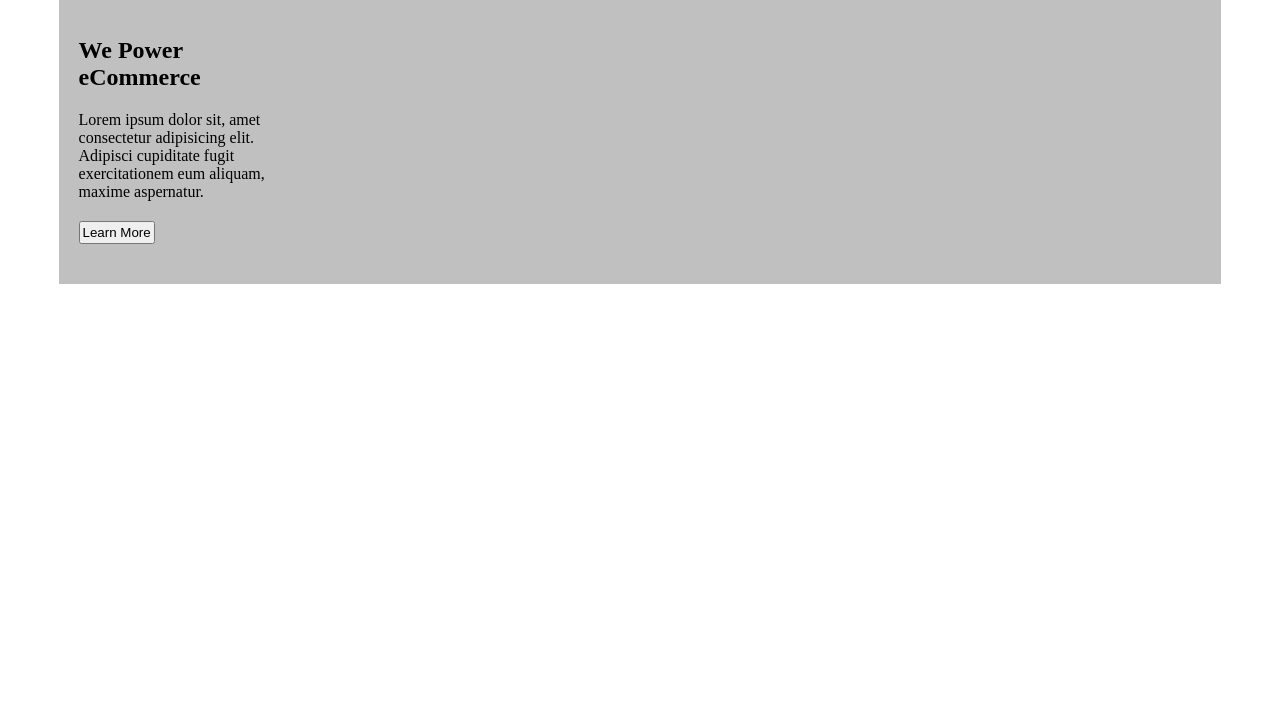
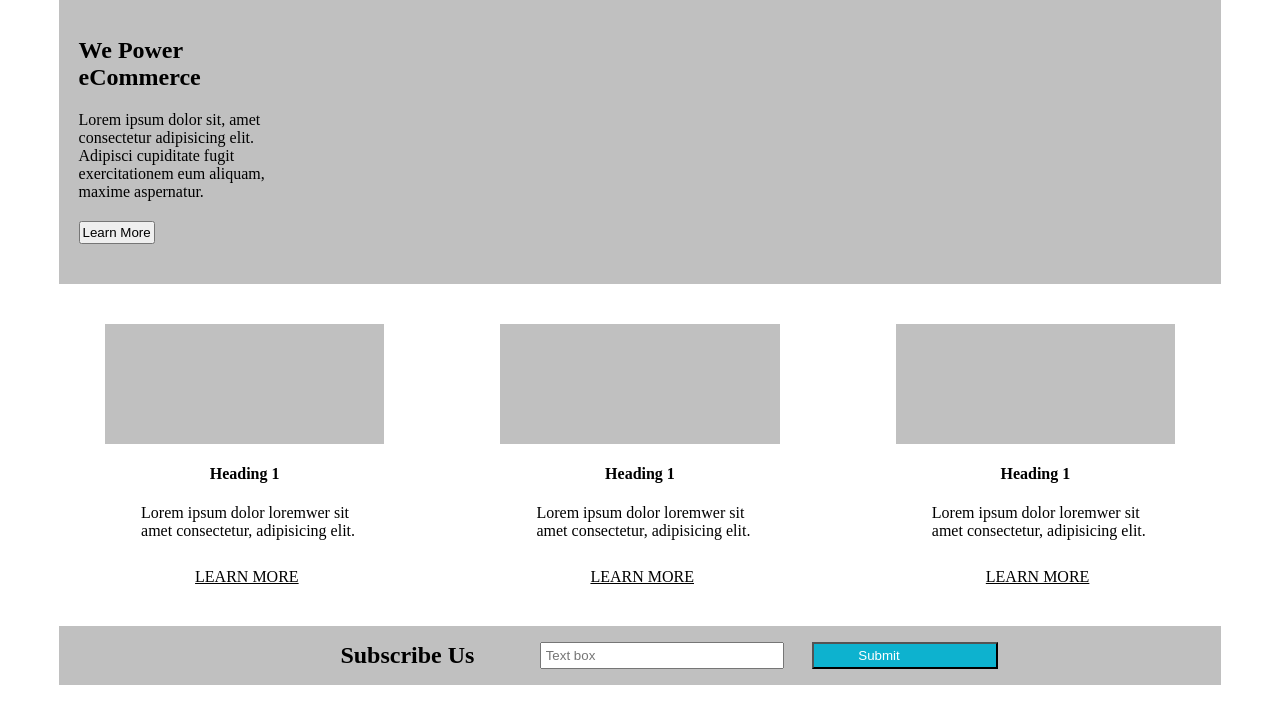
Before and after one commit to akashcedcoss/Template3, a plain HTML site: page src/index.html in a window 1280 px wide. Shown: the part 91-800 px from the top of the page. Drawn offline with Linux system fonts and the light colour scheme.

Commit message:
container 2

```diff
--- a/src/index.html
+++ b/src/index.html
@@ -28,6 +28,36 @@
             </span>
         </div>
     </div>
+    <div class="containery">
+        <div class="mb1">
+        <div class="box1">
+        </div>
+        <h4>Heading 1</h4>
+        <div class="b1">Lorem ipsum dolor loremwer sit<br> amet consectetur, adipisicing elit.</div><br><br>
+        <a class="a1" href="#">LEARN MORE</a>
+    </div>
+    <div class="mb2">
+        <div class="box2">
+        </div>
+        <h4>Heading 1</h4>
+        <div class="b1">Lorem ipsum dolor loremwer sit<br> amet consectetur, adipisicing elit.</div><br><br>
+        <a class="a1" href="#">LEARN MORE</a>
+    </div>
+    <div class="mb3">
+        <div class="box3">
+        </div>
+        <h4>Heading 1</h4>
+        <div class="b1">Lorem ipsum dolor loremwer sit<br> amet consectetur, adipisicing elit.</div><br><br>
+        <a class="a1" href="#">LEARN MORE</a>
+    </div>
+    </div>
+    <div class="containerz">
+        <div class="content">
+            <h2 class="subs">Subscribe Us</h2>
+            <input class="t" type="text" placeholder="Text box">
+            <button class="button2"><p class="sub">Submit</p></button>
+        </div>
+    </div>
     </div>
 </body>
 </html>
--- a/src/style.css
+++ b/src/style.css
@@ -41,3 +41,104 @@ h2{
     margin-top: 20px;
     padding: 2px;
 }
+.containery{
+    overflow: hidden;
+    width: 100%;
+    background-color: white;
+    margin-top: 40px;
+    margin-bottom: 40px;
+}
+.box1{
+    height: 120px;
+    background-color: rgb(192,192,192);
+}
+
+.box2{
+    height: 120px;
+    background-color: rgb(192,192,192);
+}
+.box3{
+    height: 120px;
+    background-color: rgb(192,192,192);
+}
+
+.b1{
+    float: left;
+}
+.mb1{
+    float: left;
+    width: 24%;
+    overflow: hidden;
+    margin-right: 10%;
+    margin-left: 4%;
+}
+.mb2{
+    float: left;
+    width: 24%;
+    overflow: hidden;
+    margin-right: 10%;
+}
+.mb3{
+    float: left;
+    width: 24%;
+    overflow: hidden;
+    margin-right: 4%;
+}
+.b1{
+    text-align: justify;
+    padding-left: 36px;
+    padding-bottom: 28px;
+}
+.a1{
+    text-align: center;
+    padding-left: 86px;
+    margin-top: 40px;
+    color: black;
+}
+h4{
+    text-align: center;
+}
+h2{
+    float: left;
+}
+.t{
+    float: left ;
+}
+.containerz{
+    overflow: hidden;
+    background-color: rgb(192,192,192);
+    margin: 0;
+    padding: 0;
+}
+.content{
+    margin-top: 16px;
+    margin-bottom: 16px;
+}
+.subs{
+    padding: 0;
+    margin: 0;
+    text-align: center;
+    margin-left: 20%;
+    width: 20%;
+}
+.t{
+    margin-left: 16px;
+    width: 20%;
+    padding: 4px;
+    margin-right: 24px;
+}
+.button2{
+    margin-left: 16px;
+    width: 16%;
+    padding: 4px;
+    margin-left: 4px;
+    text-align: left;
+    color: white;
+    background-color: rgb(13, 178, 207);
+    display: inline;
+}
+.sub{
+    padding: 0;
+    margin: 0;
+    padding-left: 40px;
+}
```
